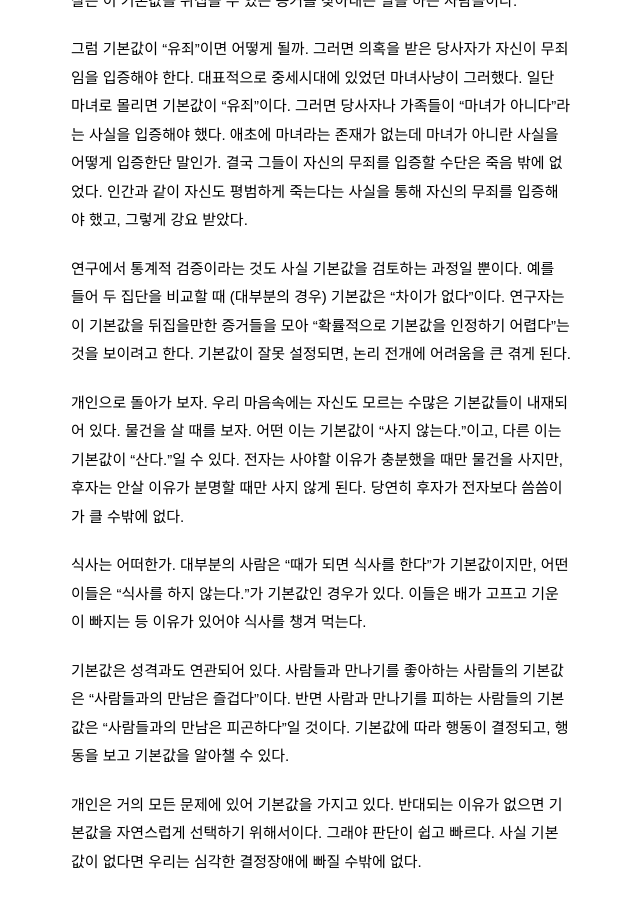
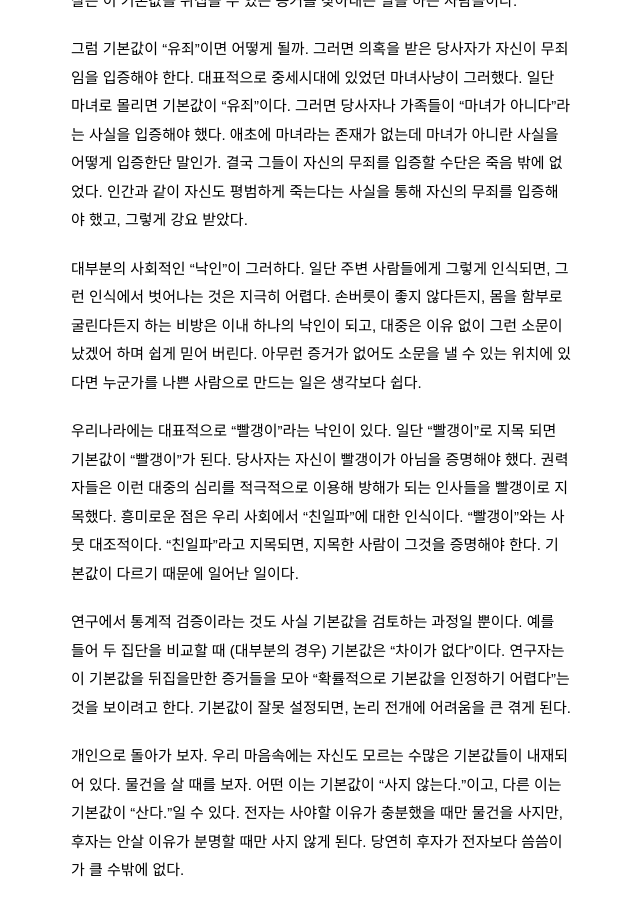
Before and after one commit to pinedance/blog, a Jekyll site: the page built from _posts/2019/01-06/2019-01-18-마음-속의-기본값.md, in a window 1280 px wide and 900 px high, scrolled down 579 px. Shown: the whole window, without its empty margins (319-959 px from the left). Built offline with Jekyll 4.4.1, drawn with Linux system fonts in a browser that asks for light colours; some web fonts are replaced; comment, search, counter and statistics services are not loaded.

Commit message:
update old post

```diff
--- a/_posts/2019/01-06/2019-01-18-마음-속의-기본값.md
+++ b/_posts/2019/01-06/2019-01-18-마음-속의-기본값.md
@@ -11,6 +11,10 @@ TV를 켰을 때, TV는 최초에 어떤 채널을 가리킨 채 사용자의
 이런 기본값은 우리 사회에서도 중요하게 사용된다. 법에서 말하는 "무죄추정의 원칙"도 사실 기본값의 문제이다. 범죄에 대한 "의혹"이 생겼을 때 기본값을 "무죄"로 한다는 것이다. 아무일도 일어나지 않으면 그 사람은 무죄이다. 경찰이나 검찰은 이 기본값을 뒤집을 수 있는 증거를 찾아내는 일을 하는 사람들이다.
 
 그럼 기본값이 "유죄"이면 어떻게 될까. 그러면 의혹을 받은 당사자가 자신이 무죄임을 입증해야 한다. 대표적으로 중세시대에 있었던 마녀사냥이 그러했다. 일단 마녀로 몰리면 기본값이 "유죄"이다. 그러면 당사자나 가족들이 "마녀가 아니다"라는 사실을 입증해야 했다. 애초에 마녀라는 존재가 없는데 마녀가 아니란 사실을 어떻게 입증한단 말인가. 결국 그들이 자신의 무죄를 입증할 수단은 죽음 밖에 없었다. 인간과 같이 자신도 평범하게 죽는다는 사실을 통해 자신의 무죄를 입증해야 했고, 그렇게 강요 받았다.
+
+대부분의 사회적인 "낙인"이 그러하다. 일단 주변 사람들에게 그렇게 인식되면, 그런 인식에서 벗어나는 것은 지극히 어렵다. 손버릇이 좋지 않다든지, 몸을 함부로 굴린다든지 하는 비방은 이내 하나의 낙인이 되고, 대중은 이유 없이 그런 소문이 났겠어 하며 쉽게 믿어 버린다. 아무런 증거가 없어도 소문을 낼 수 있는 위치에 있다면 누군가를 나쁜 사람으로 만드는 일은 생각보다 쉽다.
+
+우리나라에는 대표적으로 "빨갱이"라는 낙인이 있다. 일단 "빨갱이"로 지목 되면 기본값이 "빨갱이"가 된다. 당사자는 자신이 빨갱이가 아님을 증명해야 했다. 권력자들은 이런 대중의 심리를 적극적으로 이용해 방해가 되는 인사들을 빨갱이로 지목했다. 흥미로운 점은 우리 사회에서 "친일파"에 대한 인식이다. "빨갱이"와는 사뭇 대조적이다. "친일파"라고 지목되면, 지목한 사람이 그것을 증명해야 한다. 기본값이 다르기 때문에 일어난 일이다.
 
 연구에서 통계적 검증이라는 것도 사실 기본값을 검토하는 과정일 뿐이다. 예를 들어 두 집단을 비교할 때 (대부분의 경우) 기본값은 "차이가 없다"이다. 연구자는 이 기본값을 뒤집을만한 증거들을 모아 "확률적으로 기본값을 인정하기 어렵다"는 것을 보이려고 한다. 기본값이 잘못 설정되면, 논리 전개에 어려움을 큰 겪게 된다.
 
```
